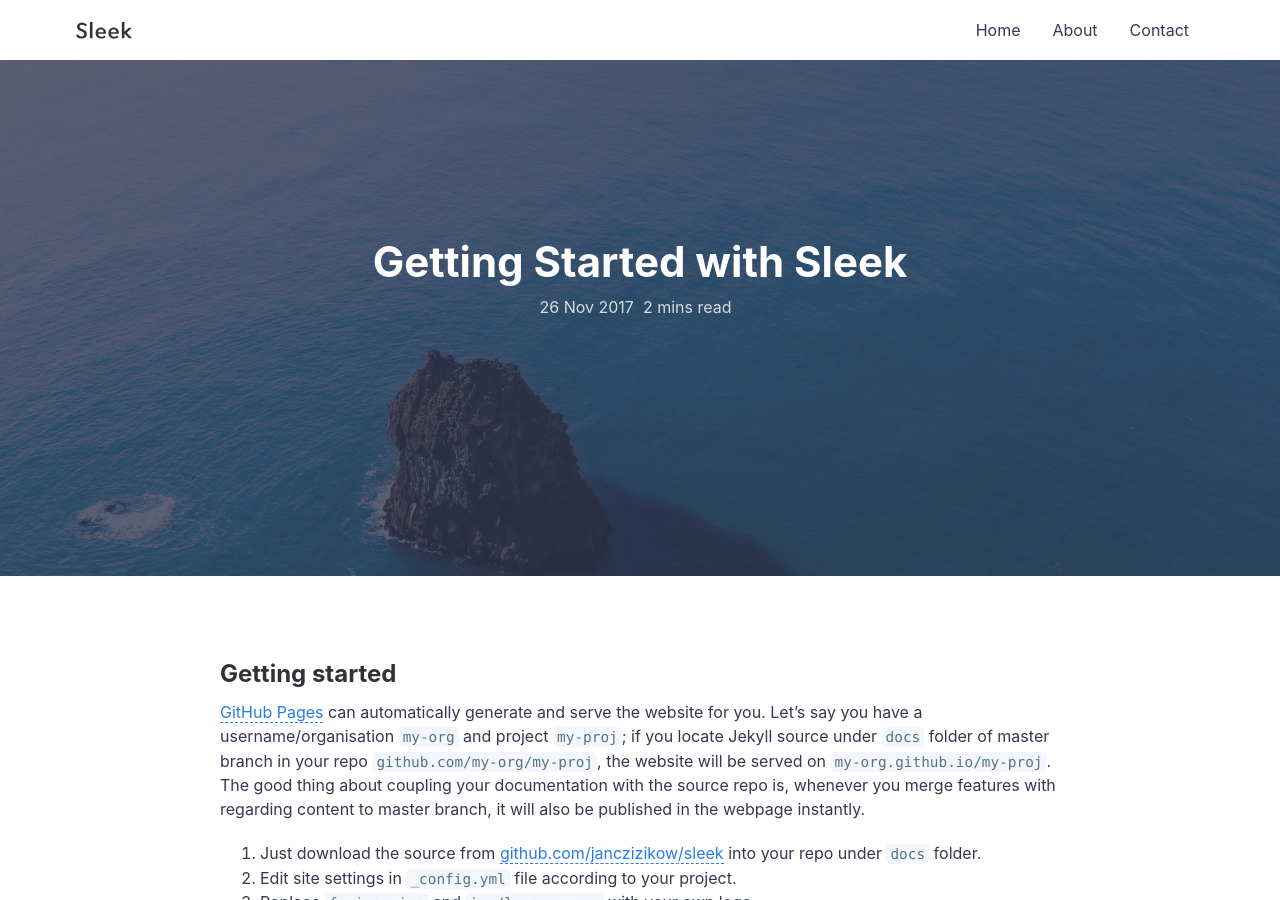
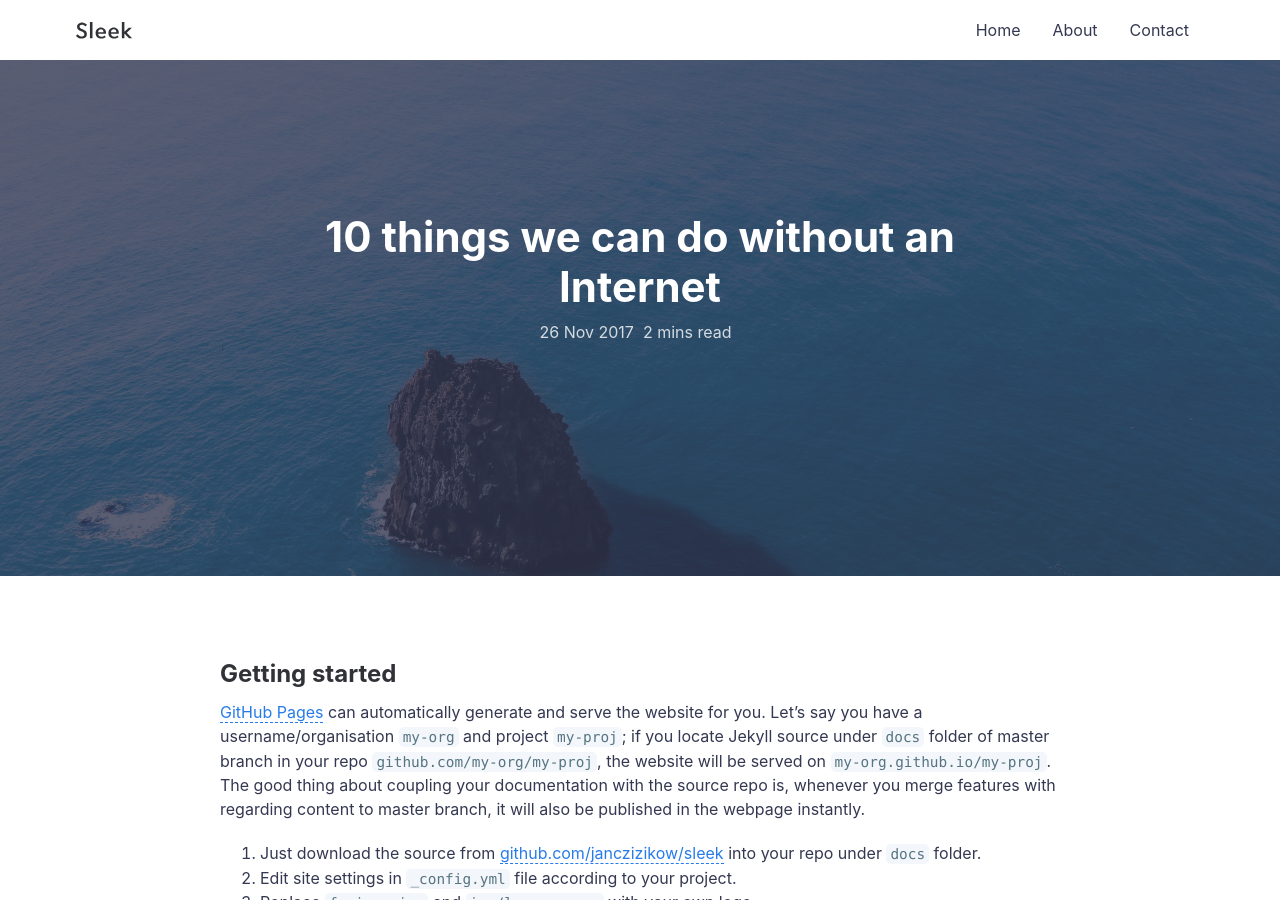
Before and after one commit to cpti372/cpti372.github.io, a Jekyll site: the page built from _posts/2017-11-26-getting-started.md, in a window 1280 px wide and 900 px high. Built offline with Jekyll 4.4.1, drawn with Linux system fonts in a browser that asks for light colours; comment, search, counter and statistics services are not loaded.

Commit message:
Update 2017-11-26-getting-started.md

```diff
--- a/_posts/2017-11-26-getting-started.md
+++ b/_posts/2017-11-26-getting-started.md
@@ -1,6 +1,6 @@
 ---
 layout: post
-title: Getting Started with Sleek
+title: 10 things we can do without an Internet
 featured-img: sleek
 ---
 
```
